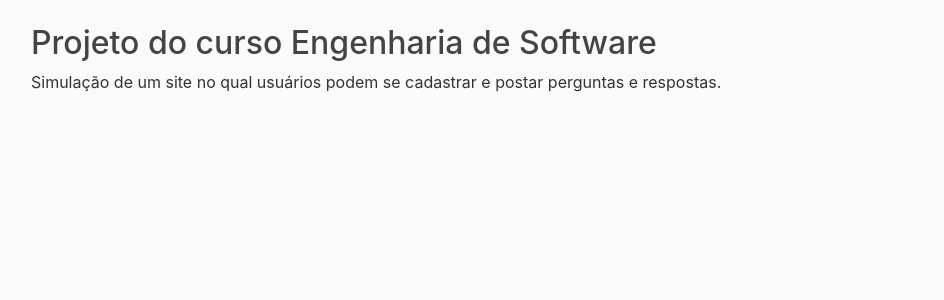
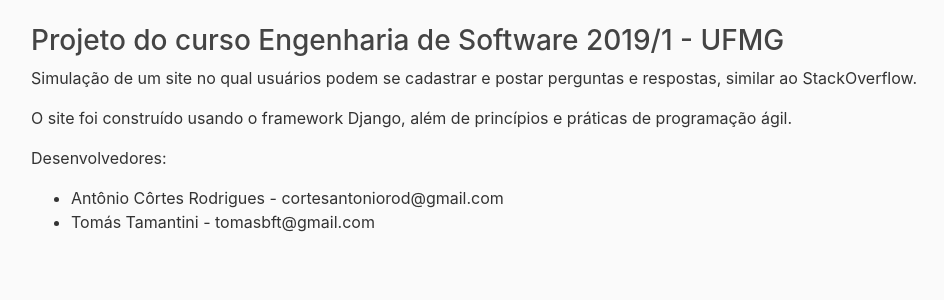
Before and after one commit to antoniokht/EngenhariaSoftwareXP, a Django app: page /about/ in a window 1280 px wide. Shown: the part 56-356 px from the top of the page, without its empty margins (54-998 px from the left). Run offline with Django 3.2, Linux system fonts and the light colour scheme; some libraries are stand-ins or nearby versions.

Commit message:
Mudanca na about page, redirecionamento de paginas, order das respostas (#11)

```diff
--- a/ForumQA/forum_qa/question/templates/question/about.html
+++ b/ForumQA/forum_qa/question/templates/question/about.html
@@ -1,8 +1,22 @@
 {% extends "question/base.html" %}
 {% block content %}
-<h2>Projeto do curso Engenharia de Software</h2>
+<h3>Projeto do curso Engenharia de Software 2019/1 - UFMG</h3>
 <p>
     Simulação de um site no qual usuários podem se cadastrar e postar perguntas
-    e respostas.
+    e respostas, similar ao StackOverflow.
 </p>
+<p>
+    O site foi construído usando o framework Django, além de princípios e práticas de programação ágil.
+</p>
+<p>
+    Desenvolvedores:
+</p>
+<ul>
+    <li>
+        Antônio Côrtes Rodrigues - cortesantoniorod@gmail.com
+    </li>
+    <li>
+        Tomás Tamantini - tomasbft@gmail.com
+    </li>
+</ul>
 {% endblock %}
--- a/ForumQA/forum_qa/question/templates/question/question_detail.html
+++ b/ForumQA/forum_qa/question/templates/question/question_detail.html
@@ -30,14 +30,14 @@
     {% endif %}
 </div>
 <div style="margin-top: 20px">
-    {% for answer in object.answer_set.all reversed %}
+    {% for answer in object.answer_set.all %}
     <article class="media content-section">
 
         <img class="rounded-circle article-img" src="{{ answer.author.profile.image.url }}">
         <div class="media-body">
             <div class="article-metadata">
                 <a class="mr-2" href="{% url 'user-detail' answer.author.profile.id %}">{{ answer.author }}</a>
-                <small class="text-muted">{{ answer.date_posted|date:"F d, Y" }}</small>
+                <small class="text-muted">{{ answer.date_posted }}</small>
                 {% if answer.author == user %}
                 <div style="float: right;">
                     <a class="edit" title="Editar" href="{% url 'answer-update' answer.id %}" data-toggle="tooltip">
--- a/ForumQA/forum_qa/user/forms.py
+++ b/ForumQA/forum_qa/user/forms.py
@@ -18,7 +18,7 @@ class UserUpdateForm(forms.ModelForm):
 
     class Meta:
         model = User
-        fields = ['username', 'email']
+        fields = ['username', 'first_name', 'last_name', 'email']
 
 
 class ProfileUpdateForm(forms.ModelForm):
--- a/ForumQA/forum_qa/user/views.py
+++ b/ForumQA/forum_qa/user/views.py
@@ -31,7 +31,7 @@ def profile(request):
             u_form.save()
             p_form.save()
             messages.success(request, f'Perfil editado com sucesso')
-            return redirect('profile')
+            return redirect('/')
 
     else:
         u_form = UserUpdateForm(instance=request.user)
```
Also changed, not shown: ForumQA/forum_qa/user/migrations/0002_auto_20190528_1305.py (deleted), ForumQA/forum_qa/user/migrations/0002_auto_20190529_1511.py, ForumQA/forum_qa/user/migrations/0003_auto_20190529_1114.py (deleted).
